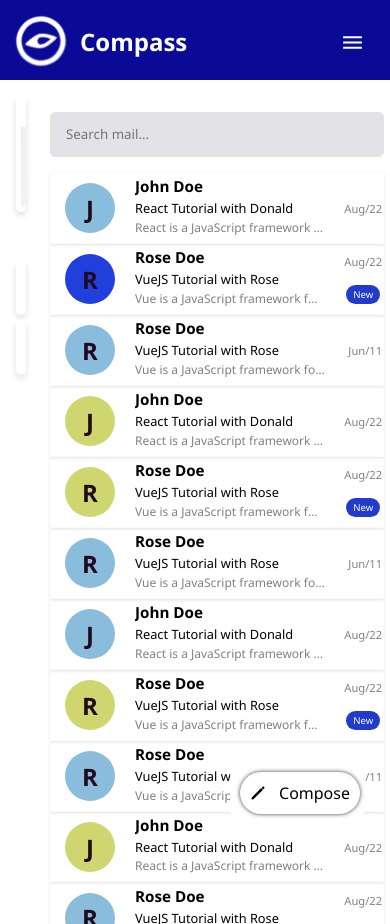
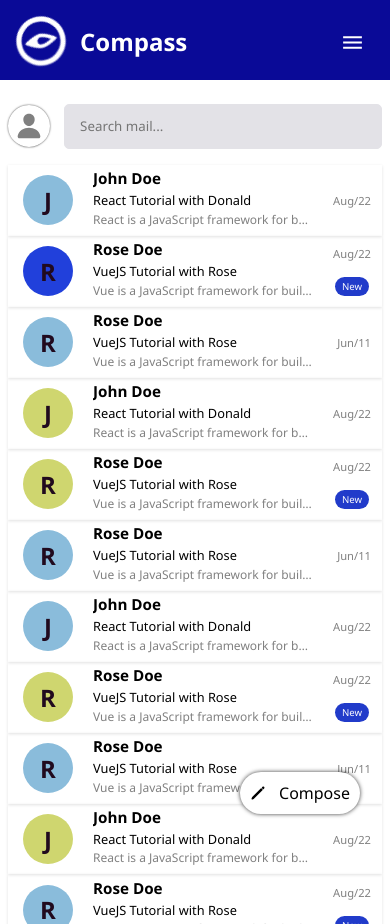
Before and after one commit to Xyzeebit/compass-mail-app, a React (Create React App) app in the folder client/: page /inbox in a window 390 px wide. Built offline with nearby package versions, Linux system fonts and the light colour scheme.

Commit message:
customizing composer component

```diff
--- a/client/src/components/Contact-v2.jsx
+++ b/client/src/components/Contact-v2.jsx
@@ -40,7 +40,7 @@ export default function Contacts({ contacts, dispatch }) {
   }, []);
 
   return (
-    <aside className={`contacts`}>
+    <aside className={`contacts sm-none`}>
       <h1 className="app-name">compass</h1>
       {loading ? (
         <div className="card p-5 p-skeleton">
--- a/client/src/components/SearchBar.jsx
+++ b/client/src/components/SearchBar.jsx
@@ -2,14 +2,22 @@ import { useState } from "react";
 import { IoPerson } from "react-icons/io5";
 
 
-export default function Searchbar({ dispatch }) {
+export default function Searchbar({ photo, dispatch }) {
     const [value, setValue] = useState('');
     function handleSubmit(evt) {
         evt.preventDefault();
     }
+    function handleClick() {
+
+    }
     return (
         <div className="search-bar">
             <form onSubmit={handleSubmit}>
+                <button type="button" className="user-button lg-none" onClick={handleClick}>
+                    {photo ?
+                        <img src={photo} alt="open user sidebar" width="45" height="45" className="user-bar" /> :
+                        <IoPerson size={28} />}
+                </button>
                 <input type={'text'} value={value} onChange={() => setValue} placeholder="Search mail..." />
             </form>
         </div>
--- a/client/src/styles/compose.css
+++ b/client/src/styles/compose.css
@@ -6,15 +6,16 @@
     overflow: hidden;
     padding: 5px;
     transition: top 1s, width 1s;
-    background-color: #fff;
     border-radius: 10px;
 }
 .expand-composer {
+    background-color: #fff;
     right: 20px;
     bottom: 20px;
     top: 20px;
     width: 20rem;
     padding: 20px;
+    overflow-y: auto;
     box-shadow: 0px 0px 4px #000000c5;
 }
 .compose-message {
@@ -152,6 +153,7 @@
     display: flex;
     justify-content: space-between;
     align-items: center;
+    background:#fff;
     box-shadow: 0px 0px 4px #000000c5;
     width: 120px;
     padding: 10px;
--- a/client/src/styles/layout.css
+++ b/client/src/styles/layout.css
@@ -73,14 +73,30 @@
 .search-bar {
     width: 100%;
 }
+.search-bar form {
+    display: flex;
+    justify-content: space-between;
+    align-items: center;
+}
 .search-bar form input {
-    width: 100%;
+    width: 85%;
     height: 2.8rem;
     border-radius: 5px;
     outline: none;
     background-color: var(--gray);
     border: 1px solid var(--gray);
     padding-left: 15px;
+}
+.user-button {
+    display: flex;
+    justify-content: center;
+    align-items: center;
+    padding: 5px;
+    background: #fff;
+    color: gray;
+    border-radius: 100px;
+    border: 2px solid #fff;
+    box-shadow: 0px 0px 2px #000000c3;
 }
 
 .btn-user {
@@ -124,6 +140,30 @@
 @media screen and (max-width: 768px) {
     .contacts {
         width: 100vw;
+    }
+    .sm-none {
+        /* transform: translateX(-120vw); */
+        display: none;
+    }
+    .mails {
+        padding: 1.5rem 0.5rem 2rem 0.5rem;
+        margin-left: 0;
+        /* transform: translateX(-20px); */
+        /* width: 100vw; */
+    }
+    .expand-composer {
+       right: 0 !important;
+
+       top: 0 !important;
+       bottom: 0 !important;
+       width: 100vw !important;
+       border-radius: 0 !important;
+    }
+
+}
+@media screen and (min-width: 769px) {
+    .user-bar {
+        display: none;
     }
 }
 
```
